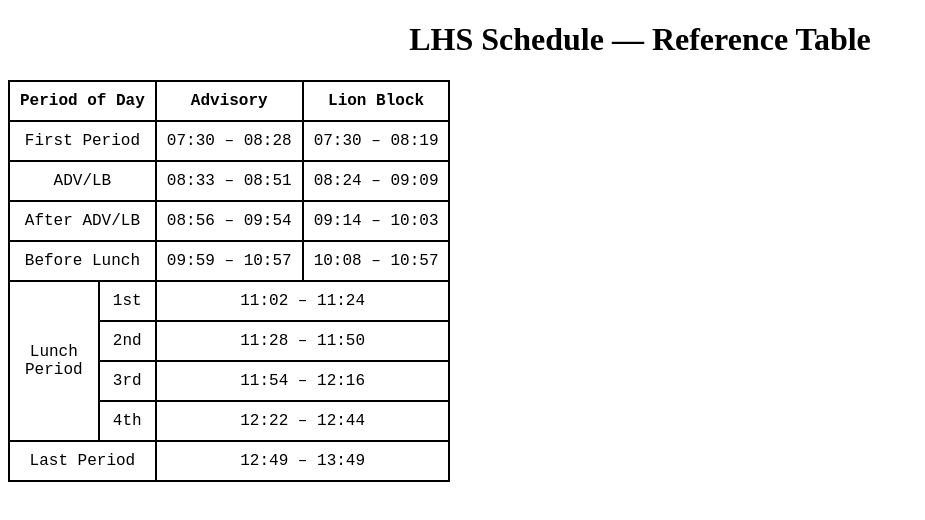
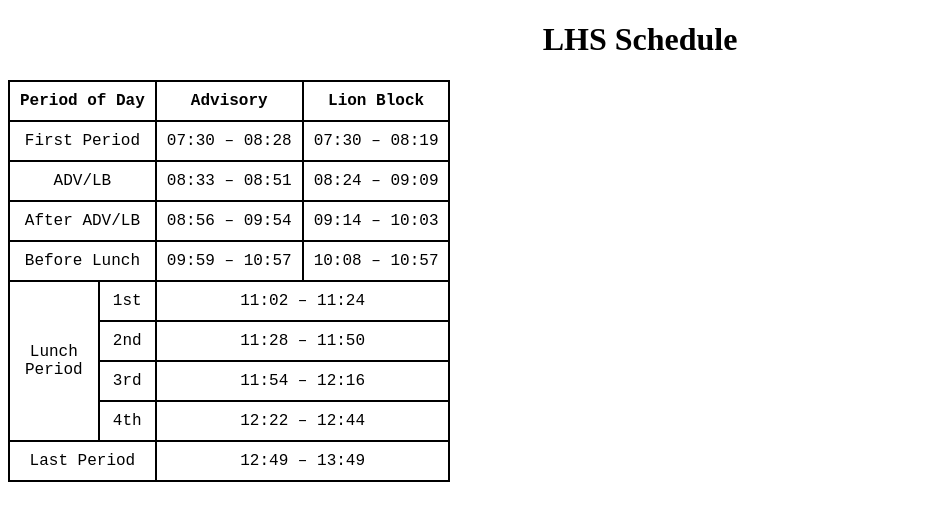
Before and after one commit to Yiru-Liu/LHS-band-timer, a plain HTML site: page schedule-table.html in a window 1280 px wide. Shown: the whole page, without its empty margins (0-925 px from the left). Drawn offline with Linux system fonts and the light colour scheme.

Commit message:
Make heading less redundant

```diff
--- a/schedule-table.html
+++ b/schedule-table.html
@@ -20,7 +20,7 @@
             </style>
     </head>
     <body>
-        <h1>LHS Schedule &mdash; Reference Table</h1>
+        <h1>LHS Schedule</h1>
         <table>
             <tr>
                 <th colspan="2">Period of Day</th>
```
